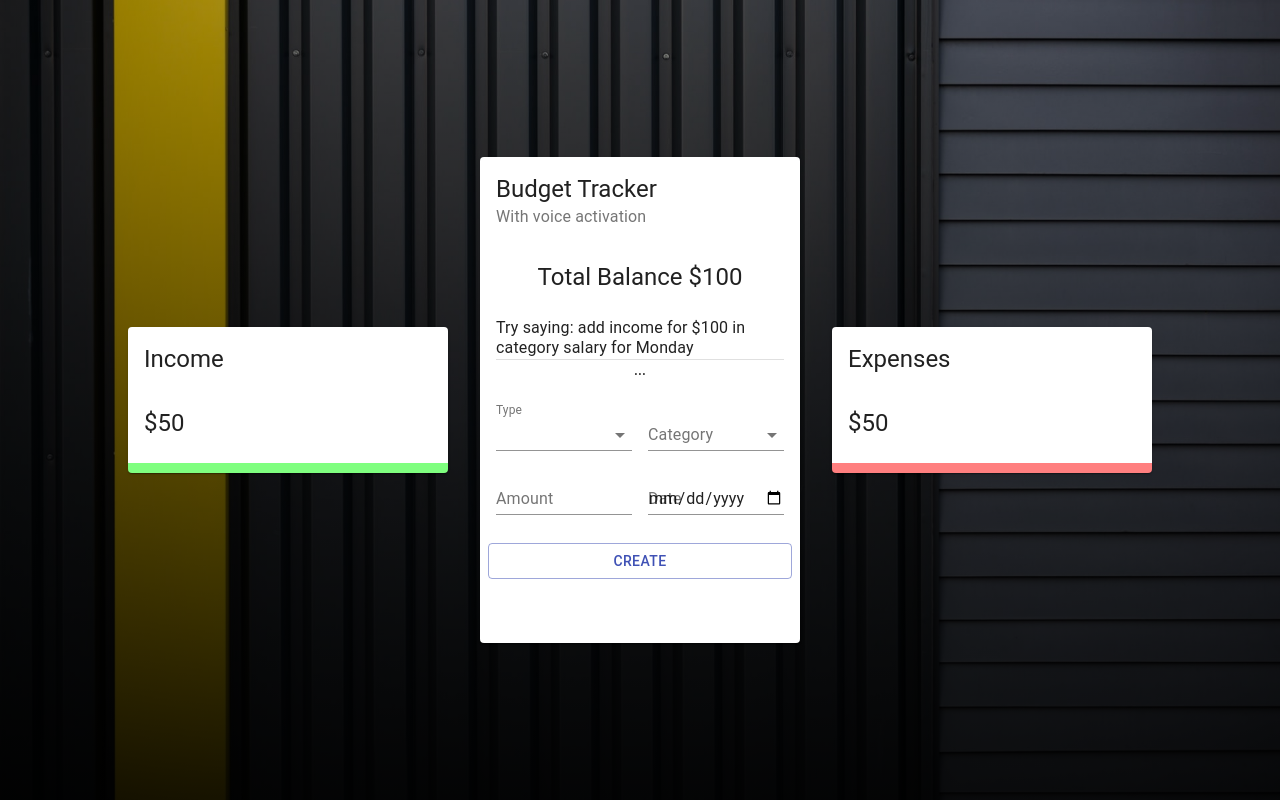
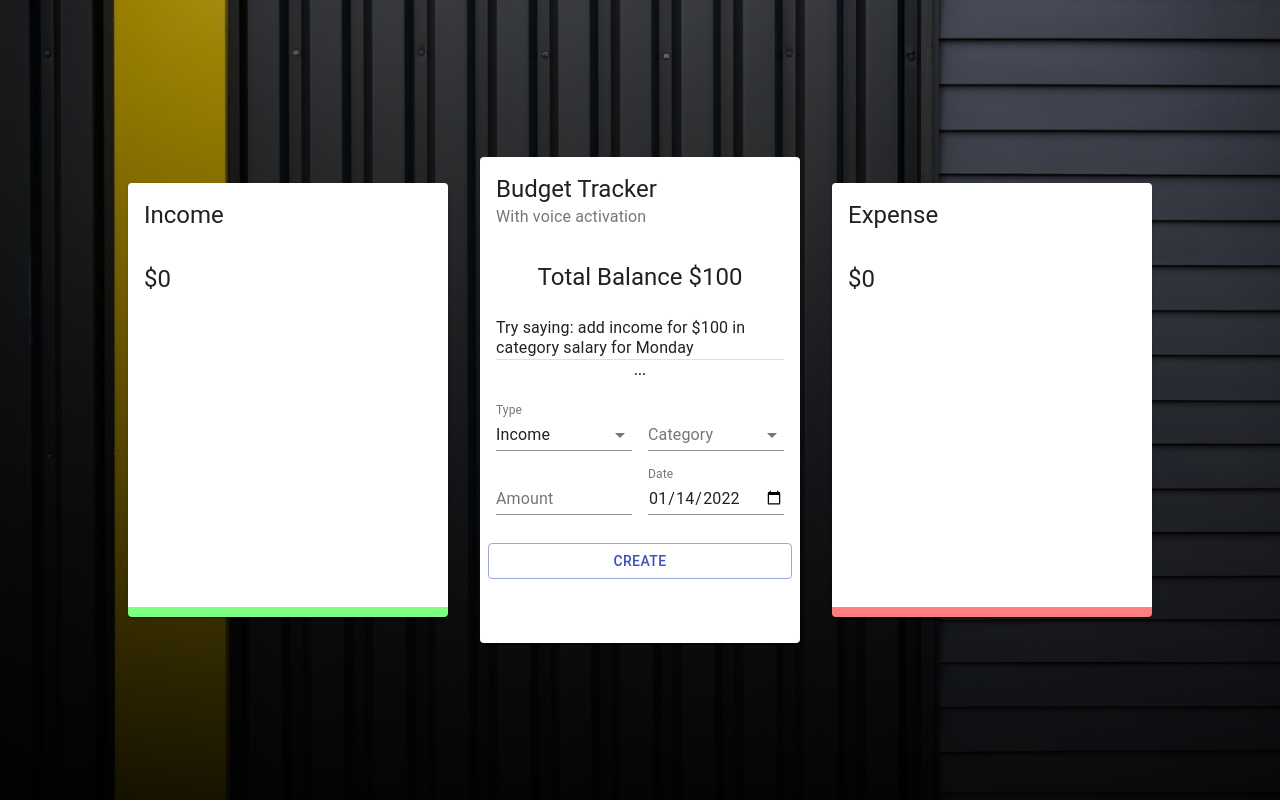
Before and after one commit to davehart2/expense-tracker, a React (Create React App) app: page / in a window 1280 px wide. Built offline with nearby package versions, Linux system fonts and the light colour scheme.

Commit message:
Hook for handling detail cards logic, and charting intital setup

```diff
--- a/src/App.js
+++ b/src/App.js
@@ -23,7 +23,7 @@ const App = () => {
           <Main />
         </Grid>
         <Grid item xs={12} sm={3}>
-          <Details title="Expenses" />
+          <Details title="Expense" />
         </Grid>
       </Grid>
     </div>
--- a/src/components/Details/Details.jsx
+++ b/src/components/Details/Details.jsx
@@ -1,16 +1,21 @@
 import React from "react";
 import { Card, CardHeader, CardContent, Typography } from "@material-ui/core";
+import { Chart as ChartJS, ArcElement, Tooltip, Legend } from "chart.js";
 import { Doughnut } from "react-chartjs-2";
 import useStyles from "./styles";
+import useTransactions from "../../useTransactions";
+
+ChartJS.register(ArcElement, Tooltip, Legend);
 
 const Details = ({ title }) => {
   const classes = useStyles();
+  const { total, chartData } = useTransactions(title);
   return (
     <Card className={title === "Income" ? classes.income : classes.expense}>
       <CardHeader title={title} />
       <CardContent>
-        <Typography variant="h5">$50</Typography>
-        {/* <Doughnut data="DATA" /> */}
+        <Typography variant="h5">${total}</Typography>
+        <Doughnut data={chartData} />
       </CardContent>
     </Card>
   );
--- a/src/components/Main/Form/Form.jsx
+++ b/src/components/Main/Form/Form.jsx
@@ -11,13 +11,18 @@ import {
 } from "@material-ui/core";
 import { BudgetTrackerContext } from "../../../context/context";
 import { v4 as uuidv4 } from "uuid";
+import {
+  incomeCategories,
+  expenseCategories,
+} from "../../../constants/categories";
+import formatDate from "../../../utilities/formatDate";
 import useStyles from "./styles";
 
 const initialState = {
   amount: "",
   category: "",
-  type: "income",
-  date: new Date(),
+  type: "Income",
+  date: formatDate(new Date()),
 };
 
 const Form = () => {
@@ -33,6 +38,8 @@ const Form = () => {
     addTransaction(transaction);
     setFormData(initialState);
   };
+  const selectedCategory =
+    formData.type === "Expense" ? expenseCategories : incomeCategories;
   return (
     <Grid container spacing={2}>
       <Grid item xs={12}>
@@ -61,9 +68,11 @@ const Form = () => {
               setFormData({ ...formData, category: e.target.value })
             }
           >
-            {/* Map categories */}
-            <MenuItem value="Business">Business</MenuItem>
-            <MenuItem value="Salary">Salary</MenuItem>
+            {selectedCategory.map((c) => (
+              <MenuItem key={c.type} value={c.type}>
+                {c.type}
+              </MenuItem>
+            ))}
           </Select>
         </FormControl>
       </Grid>
@@ -82,7 +91,9 @@ const Form = () => {
           label="Date"
           fullWidth
           value={formData.date}
-          onChange={(e) => setFormData({ ...formData, date: e.target.value })}
+          onChange={(e) =>
+            setFormData({ ...formData, date: formatDate(e.target.value) })
+          }
         ></TextField>
       </Grid>
       <Button
--- /dev/null
+++ b/src/constants/categories.js
@@ -0,0 +1,55 @@
+const incomeColors = [
+  "#123123",
+  "#154731",
+  "#165f40",
+  "#16784f",
+  "#14915f",
+  "#10ac6e",
+  "#0bc77e",
+  "#04e38d",
+  "#00ff9d",
+];
+const expenseColors = [
+  "#b50d12",
+  "#bf2f1f",
+  "#c9452c",
+  "#d3583a",
+  "#dc6a48",
+  "#e57c58",
+  "#ee8d68",
+  "#f79d79",
+  "#ffae8a",
+  "#cc474b",
+  "#f55b5f",
+];
+
+export const incomeCategories = [
+  { type: "Business", amount: 0, color: incomeColors[0] },
+  { type: "Dividends", amount: 0, color: incomeColors[1] },
+  { type: "Extra income", amount: 0, color: incomeColors[2] },
+  { type: "Deposits", amount: 0, color: incomeColors[3] },
+  { type: "Lottery", amount: 0, color: incomeColors[4] },
+  { type: "Gifts", amount: 0, color: incomeColors[5] },
+  { type: "Salary", amount: 0, color: incomeColors[6] },
+  { type: "Rental income", amount: 0, color: incomeColors[7] },
+  { type: "Other Income", amount: 0, color: incomeColors[8] },
+];
+
+export const expenseCategories = [
+  { type: "Bills", amount: 0, color: expenseColors[0] },
+  { type: "Car", amount: 0, color: expenseColors[1] },
+  { type: "Investments", amount: 0, color: expenseColors[2] },
+  { type: "Travel", amount: 0, color: expenseColors[3] },
+  { type: "Food", amount: 0, color: expenseColors[4] },
+  { type: "Shopping", amount: 0, color: expenseColors[5] },
+  { type: "House", amount: 0, color: expenseColors[6] },
+  { type: "Entertainment", amount: 0, color: expenseColors[7] },
+  { type: "Savings", amount: 0, color: expenseColors[8] },
+  { type: "Pets", amount: 0, color: expenseColors[9] },
+  { type: "Other Expense", amount: 0, color: expenseColors[10] },
+];
+
+export const resetCategories = () => {
+  incomeCategories.forEach((c) => (c.amount = 0));
+  expenseCategories.forEach((c) => (c.amount = 0));
+};
--- /dev/null
+++ b/src/useTransactions.js
@@ -0,0 +1,41 @@
+import { useContext } from "react";
+import { BudgetTrackerContext } from "./context/context";
+import {
+  incomeCategories,
+  expenseCategories,
+  resetCategories,
+} from "./constants/categories";
+
+const useTransactions = (title) => {
+  resetCategories();
+  const { transactions } = useContext(BudgetTrackerContext);
+  const transactionsPerType = transactions.filter((t) => t.type === title);
+  const total = transactionsPerType.reduce(
+    (acc, currVal) => (acc += currVal.amount),
+    0
+  );
+  const categories = title === "Income" ? incomeCategories : expenseCategories;
+
+  console.log({ transactionsPerType, total, categories });
+
+  transactionsPerType.forEach((t) => {
+    const category = categories.find((c) => c.type === t.category);
+    if (category) category.amount += t.amount;
+  });
+
+  const filteredCategories = categories.filter((c) => c.amount > 0);
+
+  const chartData = {
+    datasets: [
+      {
+        data: filteredCategories.map((c) => c.amount),
+        backgroundColor: filteredCategories.map((c) => c.color),
+      },
+    ],
+    labels: filteredCategories.map((c) => c.type),
+  };
+
+  return { total, chartData };
+};
+
+export default useTransactions;
--- /dev/null
+++ b/src/utilities/formatDate.js
@@ -0,0 +1,17 @@
+const formatDate = (date) => {
+  const d = new Date(date);
+  let month = `${d.getMonth() + 1}`;
+  let day = `${d.getDate()}`;
+  let year = d.getFullYear();
+
+  if (month.length < 2) {
+    month = `0${month}`;
+  }
+  if (day.length < 2) {
+    day = `0${day}`;
+  }
+
+  return [year, month, day].join("-");
+};
+
+export default formatDate;
```
